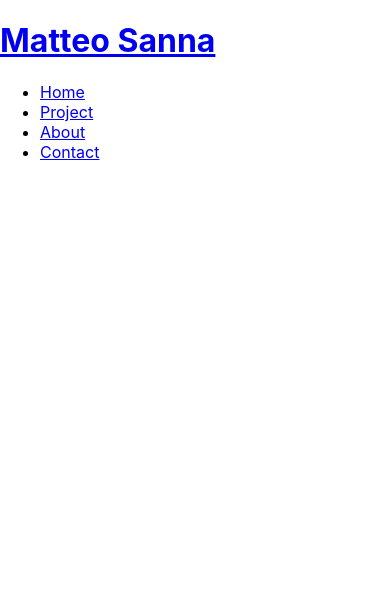
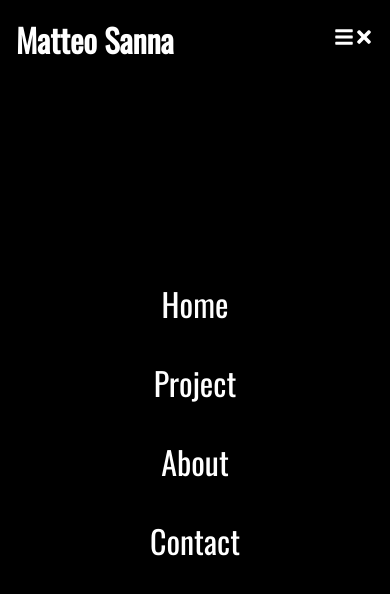
Before and after one commit to mattesanna017/React-Portfolio, a React (Create React App) app: page / in a window 390 px wide. Shown: the top 594 px of the page. Built offline with nearby package versions, Linux system fonts and the light colour scheme; the HTML template or start-up script is replaced by a standard one.

Commit message:
nav style and hamburger

```diff
--- a/src/components/Navbar.js
+++ b/src/components/Navbar.js
@@ -1,9 +1,13 @@
 import "./NavbarStyles.css"
 
-import React from 'react'
-import { Link } from "react-router-dom"
+import React, {useState} from 'react'
+import { Link } from "react-router-dom";
+
+import{FaBars, FaTimes} from "react-icons/fa";
 
 function Navbar() {
+    const [click, setClick] = useState(false);
+    const handleClick = () => setClick(!click)
   return (
     <div className = "header">
 
@@ -11,7 +15,7 @@
         <h1>Matteo Sanna</h1>
       </Link>
 
-      <ul>
+      <ul className="nav-menu">
         <li>
             <Link to= "/"> Home </Link>
         </li>
@@ -29,6 +33,11 @@
         </li>
 
       </ul>
+
+      <div className="hamburger">
+        <FaBars size={20} style={{color:"#fff"}} />
+        <FaTimes size={20} style={{color:"#fff"}} />
+      </div>
     </div>
   )
 }
--- a/src/components/NavbarStyles.css
+++ b/src/components/NavbarStyles.css
@@ -0,0 +1,52 @@
+.header{
+    display: flex;
+    justify-content: space-between;
+    align-items: center;
+    padding: 1rem;
+
+}
+
+.nav-menu {
+    display: flex;
+
+}
+
+.nav-menu li {
+    padding: 0 1rem;
+}
+
+.nav-menu li a {
+    font-size: 1.2rem;
+    font-weight: 500;
+}
+
+.hamburger {
+    display: none;
+}
+
+@media screen and (max-width:1040px){
+    .nav-menu {
+        flex-direction: column;
+        justify-content: center;
+        align-items: center;
+        width:100%;
+        height:100vh;
+        background: rgba(0,0,0,0.9);
+        position: absolute;
+        top:0;
+        left:0;
+        z-index: -3
+    }
+
+    .nav-menu li {
+        padding: 1rem 0;
+    }
+
+    .nav-menu li a {
+        font-size: 2rem;
+    }
+
+    .hamburger {
+        display: initial;
+    }
+}
--- a/src/index.css
+++ b/src/index.css
@@ -1,15 +1,47 @@
+@import url('https://fonts.googleapis.com/css2?family=Oswald&display=swap');
 
 
-body {
-  margin: 0;
-  font-family: -apple-system, BlinkMacSystemFont, 'Segoe UI', 'Roboto', 'Oxygen',
-    'Ubuntu', 'Cantarell', 'Fira Sans', 'Droid Sans', 'Helvetica Neue',
-    sans-serif;
-  -webkit-font-smoothing: antialiased;
-  -moz-osx-font-smoothing: grayscale;
+*{
+  box-sizing : border-box;
+  margin:0;
+  padding:0;
+  font-family:'Oswald', sans-serif;
+  text-decoration: none;
 }
 
-code {
-  font-family: source-code-pro, Menlo, Monaco, Consolas, 'Courier New',
-    monospace;
+body {
+  background: #000;
 }
+
+h1,
+h4,
+p,
+a {
+  color: #fff
+}
+
+ul {
+  list-style-type: none;
+}
+
+.btn {
+  padding: 12px 32px;
+  font-size:1rem;
+  text-transform: uppercase;
+  background-color: rgb(248, 217, 15);
+  color:#222;
+  border: 1px solid #fff;
+  font-weight: 600;
+  cursor:pointer;
+}
+
+.btn-light {
+  background: transparent;
+  color: #fff;
+}
+
+.btn:hover {
+  background: rgba(255,255, 255, 0.2);
+  color: #fff;
+  transition: 0.3s;
+}
```
